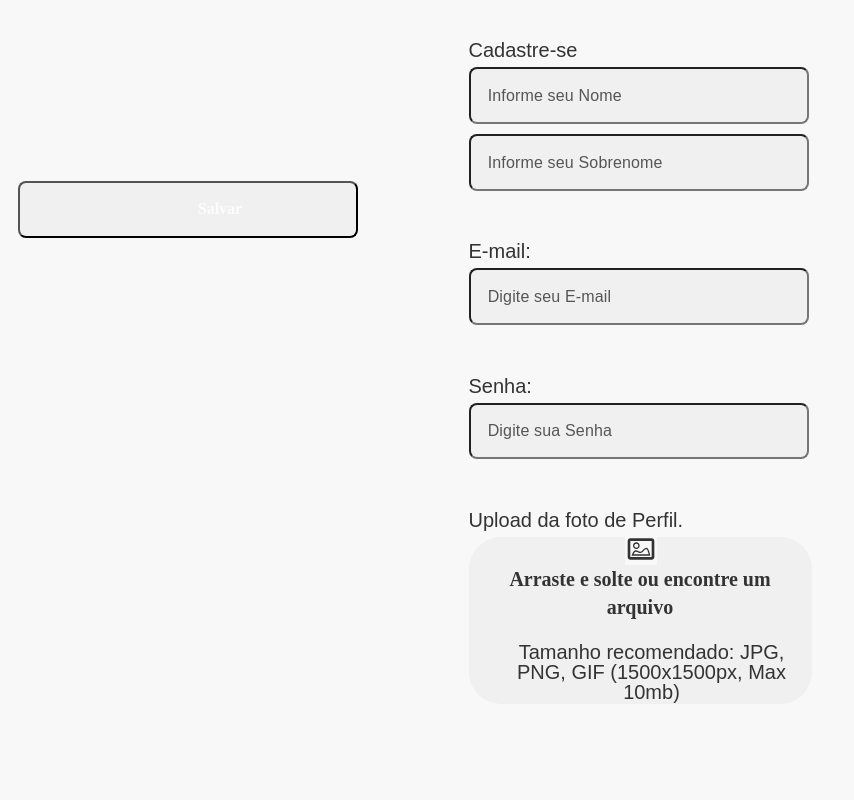
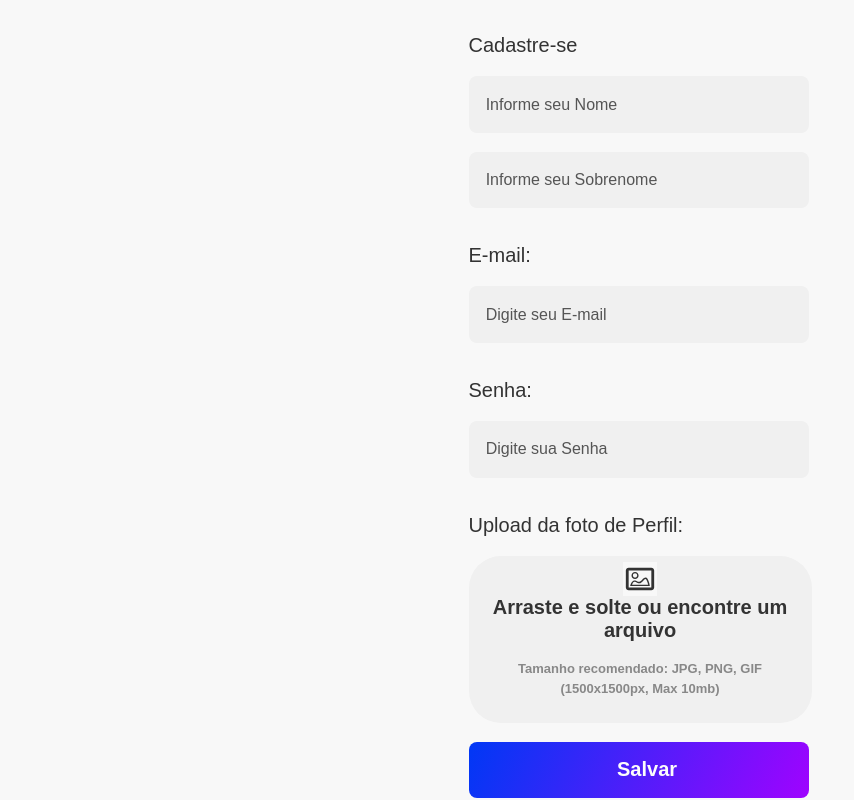
Before and after one commit to marcosdissotti/nftrade-ui, a React (Create React App) app: page / in a window 1280 px wide. Shown: the whole page, without its empty margins (0-854 px from the left). Built offline with nearby package versions, Linux system fonts and the light colour scheme.

Commit message:
feature: myAccountScreen / Fixing idiomatic CSS for MyAccount and Register screens

```diff
--- a/src/pages/Register/index.tsx
+++ b/src/pages/Register/index.tsx
@@ -16,17 +16,17 @@ const Register = () => {
                 <p>Senha: </p>
                 <input type="password" placeholder='Digite sua Senha' />
 
-                <p>Upload da foto de Perfil.</p>
-                <label htmlFor="filePhoto">
-                    <TiImageOutline/>
+                <p>Upload da foto de Perfil: </p>
+
+                <label className='label-upload-perfil' htmlFor="file-photo">
+                    <TiImageOutline />
                     Arraste e solte ou encontre um arquivo
                     <p>Tamanho recomendado: JPG, PNG, GIF  (1500x1500px, Max 10mb)</p>
-                    </label>
-                <input type="file" name="filePhoto" accept="image/*" id="filePhoto" ></input>
+                </label>
+                <input type="file" id="file-photo" accept="image/*"></input>
 
                 <input type="button" className="button-register" value="Salvar"></input>
             </div>
-
         </S.Container>
     );
 }
--- a/src/pages/Register/styles.ts
+++ b/src/pages/Register/styles.ts
@@ -3,84 +3,48 @@ import styled from 'styled-components';
 export const Container = styled.div`
     width: 100vw;
     height: 100vh;
-    font-family: 'Arial';
-    background-color: yellow;
+    font-family: 'Manrope';
 
     .register {
         height: 100%;
         display: grid;
         flex-wrap: wrap;
-        justify-items: flex-start;
         justify-content: space-around;
 
         p {
-            font-family: 'Arial';
-            font-style: normal;
-            font-weight: 400;
-            font-size: 20px;
             margin-top: 10%;
 
-            align-items: center;
-            display: flex;
-
             color: #333333;
+            font-size: 20px;
         }
 
         input {
+            width: 340px;
             height: 56.62px;
-            width: 340px;
-            top: 181px;
-            left: 18px;
-            font-size: 16px;
+            margin-top: 5%;
+            padding-left: 5%;
+            border-style: none;
             border-radius: 8px;
 
-            padding-left: 5%;
-            bottom: 1.1%;
+            font-size: 16px;
+            background: #F0F0F0;
 
-            background: #F0F0F0;
-            border-radius: 8px;
-
-            &::placeholder{
+            &::placeholder {
                 height: 24px;
-
-                font-family: 'Arial';
-                font-weight: 500;
                 font-size: 16px;
                 line-height: 24px;
-
-                display: flex;
-                align-items: center;
-                letter-spacing: 0.01em;
 
                 color: #555555;
             }
         }
 
-    }
+    .button-register {
+        border-radius: 8px;
 
-    .button-register {
-        display: flex;
-        flex-direction: row;
-        justify-content: center;
-        align-items: center;
-        gap: 8px;
-
-        height: 56px;
-        left: 5.33%;
-        right: 3.2%;
-        top: calc(50% - 56px/2 + 353.5px);
-
+        color: #FCFCFC;
+        font-size: 20px;
+        font-weight: bold;
         background: linear-gradient(114.44deg, #0038F5 0%, #9F03FF 100%);
-        border-radius: 8px;
-        color: #FCFCFC;
-
-        font-family: 'Epilogue';
-        font-style: normal;
-        font-weight: 700;
-        font-size: 20px;
-        line-height: 28px;
-
-        position: fixed;
     }
 
     input[type="file"] {
@@ -88,52 +52,39 @@ export const Container = styled.div`
     }
 
     label {
-        font-weight: bold;
         width: 343px;
+        display: grid;
+        margin-top: 5%;
         height: 167.18px;
-        padding: 5%;
-
-        font-family: 'Epilogue';
-        font-style: normal;
-        font-weight: 700;
-        font-size: 20px;
-        line-height: 28px;
-
-        display: grid;
+        align-items: center;
         align-content: center;
-        align-items: center;
-        text-align: center;
-        margin-bottom: 25%;
 
         color: #333333;
+        font-size: 20px;
+        font-weight: bold;
+        text-align: center;
         background: #F0F0F0;
         border-radius: 32px;
 
-        p {
-            width: 300.83px;
-            height: 40px;
+            p {
+                margin: 5%;
 
-            font-family: 'Epilogue';
-            font-weight: 500;
-            font-size: 13px;
-            line-height: 20px;
-            margin: 5%;
+                color: #888888;
+                font-size: 13px;
+                background: none;
+                line-height: 20px;
+            }
 
-            display: flex;
-            align-items: center;
-            text-align: center;
-            background: none;
-            color: #888888;
-        }
-
-        svg {
-            width: 32px;
-            height: 32px;
-            margin-left: 45%;
+            svg {
+                width: 34px;
+                height: 34px;
+                margin-left: auto;
+                margin-right: auto;
+            }
         }
     }
 
-
-
-
+    .label-upload-perfil {
+        background-color: red;
+    }
 `;
```
Also changed, not shown: src/pages/MyAccount/index.tsx (+2 -8 lines), src/pages/MyAccount/styles.ts (+33 -81 lines).
